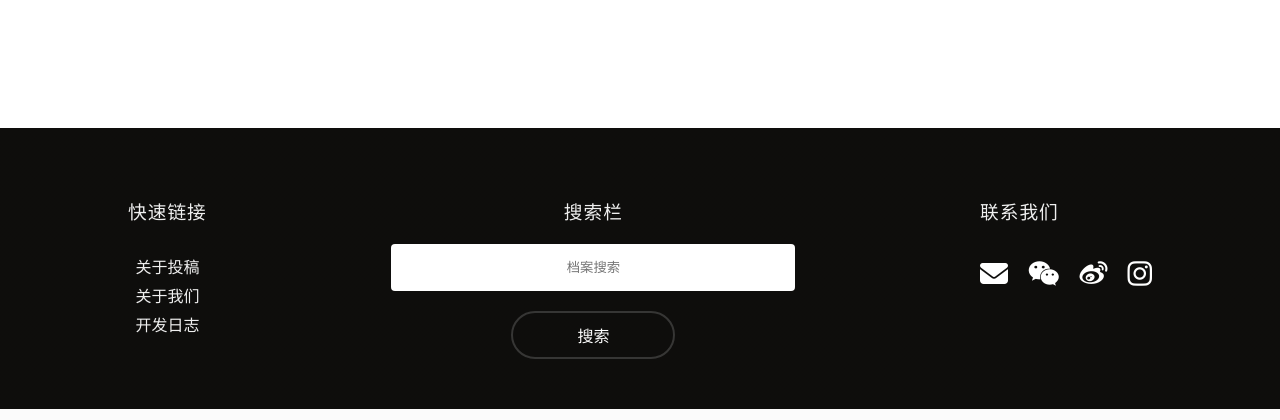
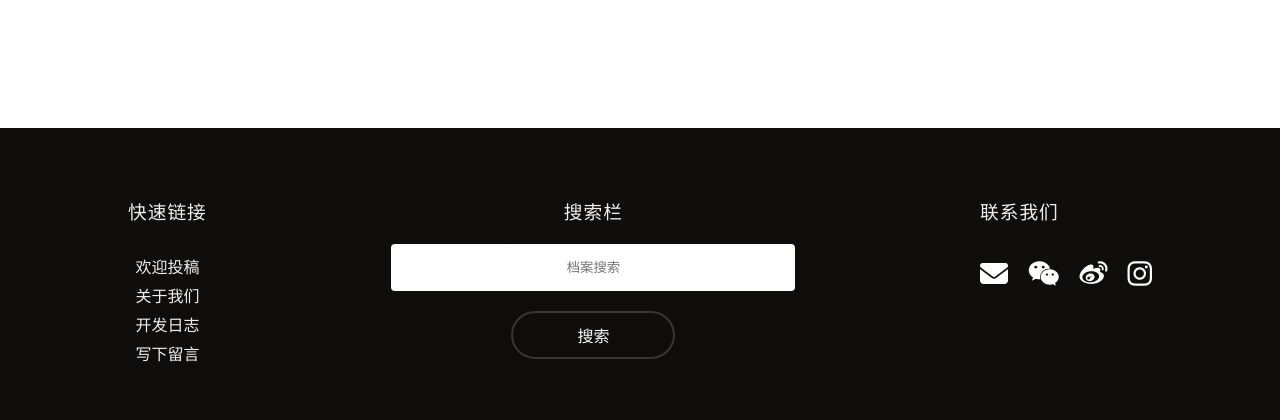
Before and after one commit to TransHistoria/TransHistoria, a Django app: page /about_us/ in a window 1280 px wide. Shown: the part 5271-5691 px from the top of the page. Run offline with Django 5.2, Linux system fonts and the light colour scheme.

Commit message:
add feedback message form with Notion form

```diff
--- a/templates/base.html
+++ b/templates/base.html
@@ -35,9 +35,10 @@
         <div class="footer">
             <div class="col-1">
                 <h3>快速链接</h3>
-                <a href="/about_submission">关于投稿</a>
+                <a href="/about_submission">欢迎投稿</a>
                 <a href="/about_us">关于我们</a>
                 <a href="https://cumbersome-resistance-f7c.notion.site/TransHistoria-2bfe07d68b048000b907deeba77777ae?source=copy_link">开发日志</a>
+                <a href="https://cumbersome-resistance-f7c.notion.site/2bfe07d68b0480d68aaeef32491c84c4?pvs=105">写下留言</a>
             </div>
             <div class="col-2">
                 <h3>搜索栏</h3>
```
